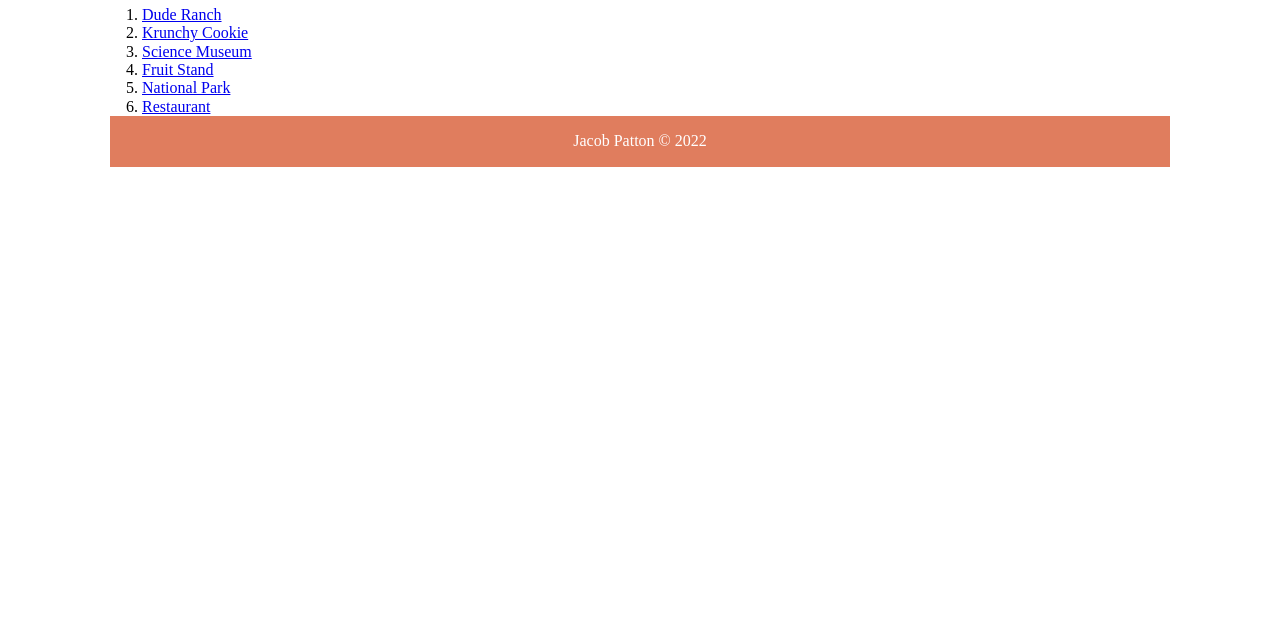
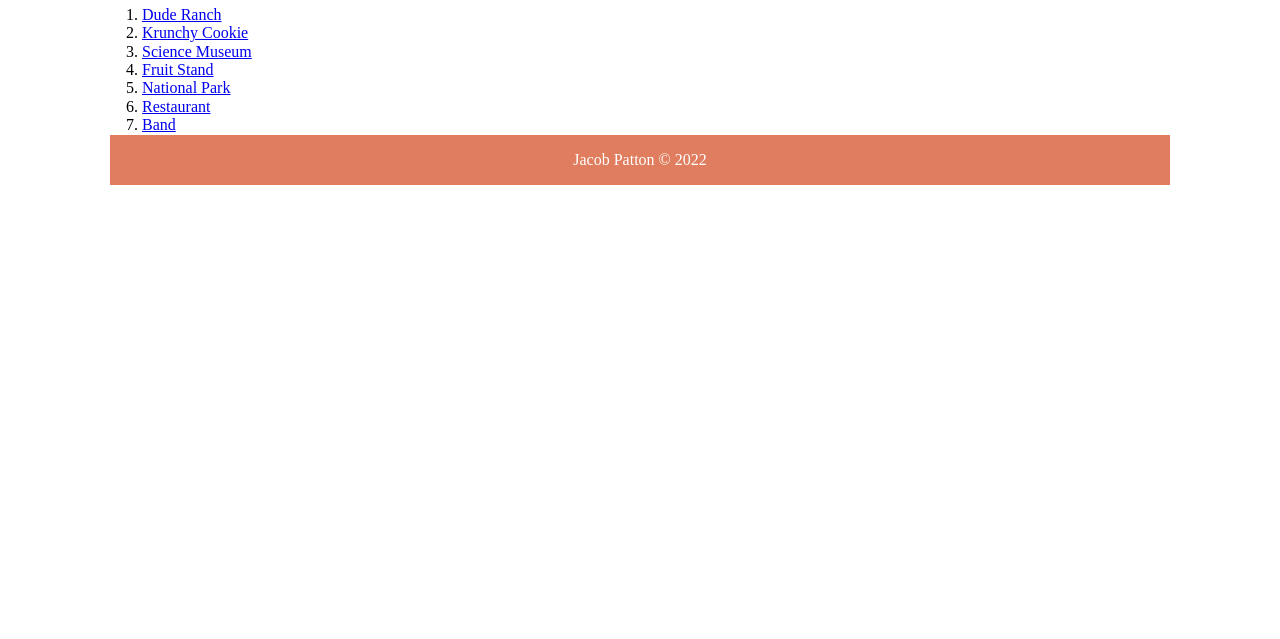
Before and after one commit to rustybucket-cloud/dgm2740, a website: page index.html in a window 1280 px wide. Shown: the part 161-800 px from the top of the page. Drawn offline with Linux system fonts and the light colour scheme.

Commit message:
added band website to home page

```diff
--- a/index.html
+++ b/index.html
@@ -26,6 +26,7 @@
             <li><a href="projects/fruit-stand/">Fruit Stand</a></li>
             <li><a href="projects/national-park/">National Park</a></li>
             <li><a href="projects/restaurant/">Restaurant</a></li>
+            <li><a href="projects/band">Band</a></li>
         </ul>
     </main>
     <footer>
```
Also changed, not shown: package.json (added, +23 -0 lines), projects/restaurant/css/_small.scss (+4 -4 lines), 2 other files.
